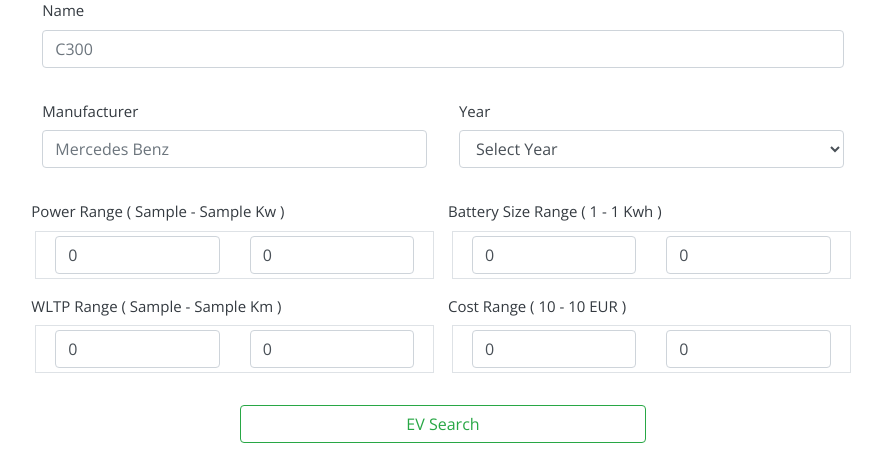
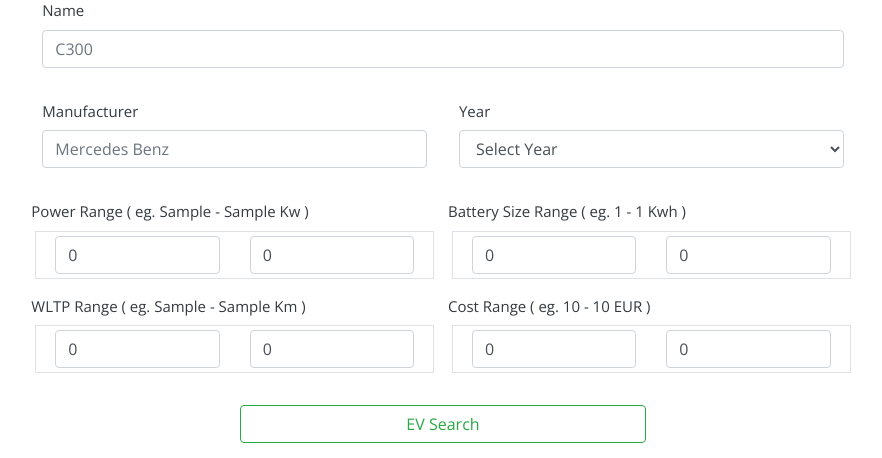
Before and after one commit to Chinua1/ElectricVehicleDB, a Python web app: template templates/pages/index.html in a window 1280 px wide. Shown: the part 146-604 px from the top of the page, without its empty margins (197-1079 px from the left). Run offline with Jinja, Linux system fonts and the light colour scheme; the template is opened without the code that fills it: most values are stand-ins (such as "Sample title", 1, 10 or a date in 2020); some libraries are stand-ins or nearby versions.

```diff
--- a/templates/pages/index.html
+++ b/templates/pages/index.html
@@ -32,7 +32,7 @@
         </div>
         <div class="form-row">
             <div class="form-group col-md-6">
-                <label for="ev_power">Power Range ( {{ global_power_range[0] }} - {{ global_power_range[1] }} Kw )</label>
+                <label for="ev_power">Power Range ( eg. {{ global_power_range[0] }} - {{ global_power_range[1] }} Kw )</label>
                 <div class="row border pr-1 pl-1 pb-1 pt-1 mr-1 ml-1">
                     <div class="col-6">
                         <input type="number" min="0" value="0" class="form-control" id="ev_power_lower" name="ev_power_lower" placeholder="10">
@@ -43,7 +43,7 @@
                 </div>
             </div>
             <div class="form-group col-md-6">
-                <label for="ev_battery_size">Battery Size Range ( {{ global_battery_size[0] }} - {{ global_battery_size[1] }} Kwh )</label>
+                <label for="ev_battery_size">Battery Size Range ( eg. {{ global_battery_size[0] }} - {{ global_battery_size[1] }} Kwh )</label>
                 <div class="row border pr-1 pl-1 pb-1 pt-1 mr-1 ml-1">
                     <div class="col-6">
                         <input type="number" min="0" value="0" class="form-control" id="ev_battery_size_lower" name="ev_battery_size_lower" placeholder="10">
@@ -56,7 +56,7 @@
         </div>
         <div class="form-row">
             <div class="form-group col-md-6">
-                <label for="ev_wltp_range">WLTP Range ( {{ global_wltp_range[0] }} - {{ global_wltp_range[1] }} Km )</label>
+                <label for="ev_wltp_range">WLTP Range ( eg. {{ global_wltp_range[0] }} - {{ global_wltp_range[1] }} Km )</label>
                 <div class="row border pr-1 pl-1 pb-1 pt-1 mr-1 ml-1">
                     <div class="col-6">
                         <input type="number" min="0" value="0" class="form-control" id="ev_wltp_range_lower" name="ev_wltp_range_lower" placeholder="10">
@@ -67,7 +67,7 @@
                 </div>
             </div>
             <div class="form-group col-md-6">
-                <label for="ev_cost">Cost Range ( {{ global_cost_range[0] }} - {{ global_cost_range[1] }} EUR )</label>
+                <label for="ev_cost">Cost Range ( eg. {{ global_cost_range[0] }} - {{ global_cost_range[1] }} EUR )</label>
                 <div class="row border pr-1 pl-1 pb-1 pt-1 mr-1 ml-1">
                     <div class="col-6">
                         <input type="number" min="0" value="0" class="form-control" id="ev_cost_lower" name="ev_cost_lower" placeholder="10">
```
Also changed, not shown: 10 other files.
